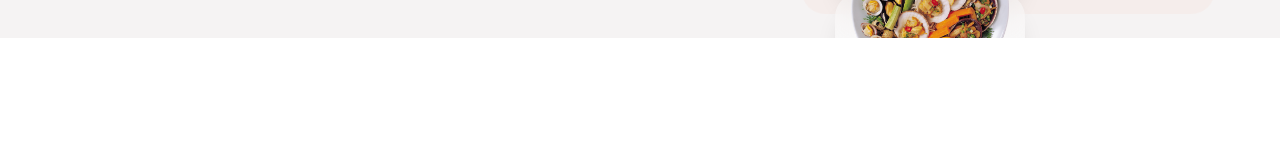
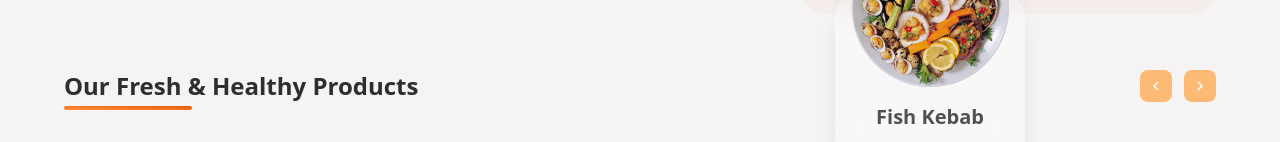
Before and after one commit to freetimezp/js-eatme-02-delivery, a React (Create React App) app: page / in a window 1280 px wide. Shown: the part 756-898 px from the top of the page. Before the commit the page ends 800 px from the top, so only its background shows below. Built offline with nearby package versions, Linux system fonts and the light colour scheme; no server answers; the database is empty.

Commit message:
12. js-eatme-02-delivery. MainContainer component section.

```diff
--- a/src/App.js
+++ b/src/App.js
@@ -5,6 +5,7 @@
 import { Header, MainContainer, CreateContainer }  from './components';
 import { useStateValue } from './context/StateProvider';
 import { getAllFoodItems } from './utils/firebaseFunctions';
+import { actionType } from './context/reducer';
 
 const App = () => {
   const [{}, dispatch] = useStateValue();
@@ -12,8 +13,10 @@
   const fetchData = async () => {
     await getAllFoodItems().then((data) => {
       //console.log(data);
-
-
+      dispatch({
+        type: actionType.SET_FOOD_ITEMS,
+        foodItems: data,
+      });
     });
   }
 
--- a/src/components/CreateContainer.jsx
+++ b/src/components/CreateContainer.jsx
@@ -7,6 +7,11 @@
 import { categories } from '../utils/data';
 import Loader from './Loader';
 import { saveItem } from '../utils/firebaseFunctions';
+
+import { useStateValue } from '../context/StateProvider';
+import { getAllFoodItems } from '../utils/firebaseFunctions';
+import { actionType } from '../context/reducer';
+
 
 const CreateContainer = () => {
   const [title, setTitle] = useState("");
@@ -18,6 +23,8 @@
   const [msg, setMsg] = useState(null);
   const [isLoading, setIsLoading] = useState(false);
   const [imageAsset, setImageAsset] = useState(null);
+  const [{}, dispatch] = useStateValue();
+
 
   const uploadImage = (e) => {
     setIsLoading(true);
@@ -105,6 +112,8 @@
         setTimeout(() => {
           setFields(false);
         }, 4000);
+
+        fetchData();
       }
     } catch(error) {
       //console.log(error);
@@ -125,6 +134,16 @@
     setPrice('');
     setCategory(null);
   };
+
+  const fetchData = async () => {
+    await getAllFoodItems().then((data) => {
+      //console.log(data);
+      dispatch({
+        type: actionType.SET_FOOD_ITEMS,
+        foodItems: data,
+      });
+    });
+  }
 
   return (
     <div className="w-full min-h-[calc(100vh-128px)] flex items-center justify-center">
--- a/src/components/HomeContainer.jsx
+++ b/src/components/HomeContainer.jsx
@@ -6,7 +6,7 @@
 
 const HomeContainer = () => {
   return (
-    <section className="grid grid-cols-1 md:grid-cols-2 gap-2 w-full" id="home">
+    <section className="grid grid-cols-1 md:grid-cols-2 gap-2 w-full mb-6" id="home">
       <div className="py-2 flex flex-1 flex-col items-start justify-center gap-6">
         <div className="flex items-center gap-2 justify-center bg-orange-100 px-2 py-1 rounded-full">
           <p className="text-base text-orange-500 font-semibold">Bike Delivery</p>
--- a/src/components/MainContainer.jsx
+++ b/src/components/MainContainer.jsx
@@ -1,10 +1,41 @@
 import React from 'react';
 import HomeContainer from './HomeContainer';
+import { motion } from 'framer-motion';
+import { MdChevronLeft, MdChevronRight } from 'react-icons/md';
 
 const MainContainer = () => {
   return (
-    <div className="w-full h-auto flex flex=col items-center justify-center">
+    <div className="w-full h-auto flex flex-col items-center justify-center">
       <HomeContainer />
+
+      <section className="w-full my-6">
+        <div className="w-full flex items-center justify-between">
+          <p
+            className="text-2xl font-semibold capitalize text-headingColor relative before:absolute before:rounded-lg
+            before:content before:w-32 before:h-1 before:-bottom-2 before:left-0 before:bg-gradient-to-tr from-orange-400
+            to-orange-600 transition-all duration-300 ease-in-out"
+          >
+            Our fresh & healthy products
+          </p>
+
+          <div className="hidden md:flex gap-3 items-center">
+            <motion.div
+              whileTap={{ scale: 0.75 }}
+              className="w-8 h-8 rounded-lg bg-orange-300 hover:bg-orange-500 flex items-center justify-center
+              cursor-pointer duration-100 hover:shadow-lg"
+            >
+              <MdChevronLeft className="text-lg text-white" />
+            </motion.div>
+            <motion.div
+              whileTap={{ scale: 0.75 }}
+              className="w-8 h-8 rounded-lg bg-orange-300 hover:bg-orange-500 flex items-center justify-center
+              cursor-pointer duration-100 hover:shadow-lg"
+            >
+              <MdChevronRight className="text-lg text-white" />
+            </motion.div>
+          </div>
+        </div>
+      </section>
     </div>
   )
 }
--- a/src/context/reducer.js
+++ b/src/context/reducer.js
@@ -4,7 +4,7 @@
 }
 
 const reducer = (state, action) => {
-  console.log(action);
+  //console.log(action);
 
   switch(action.type) {
     case actionType.SET_USER:
```
